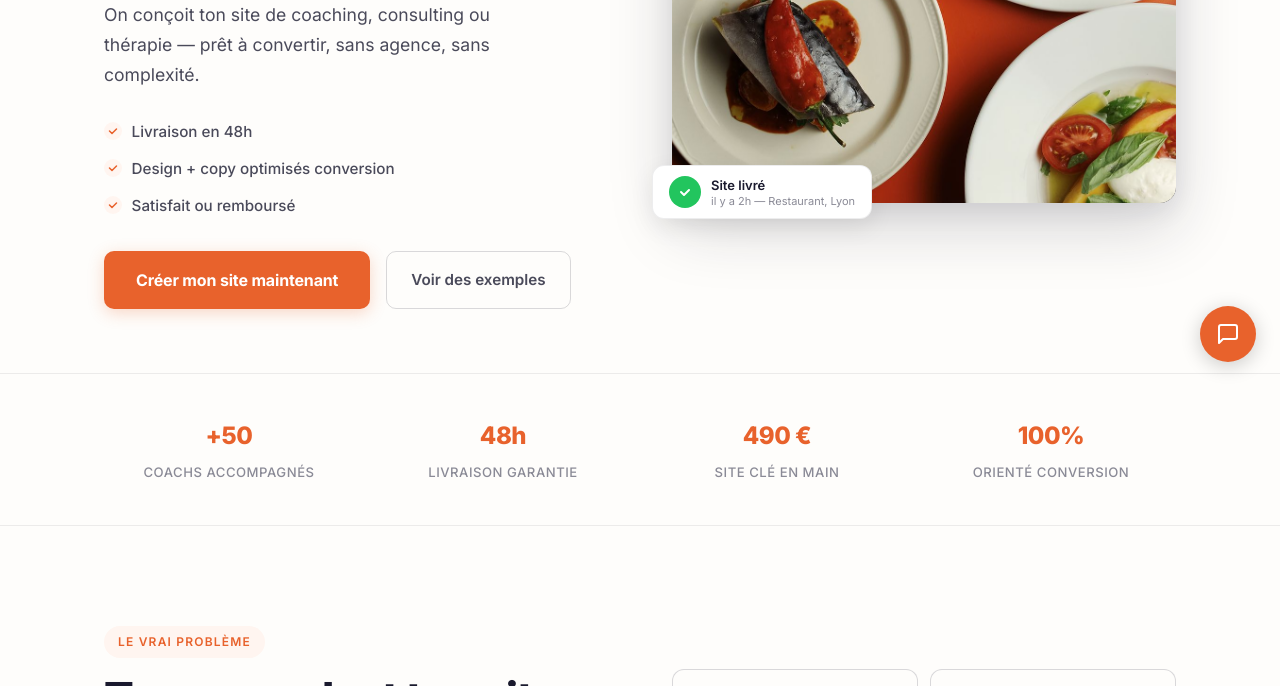
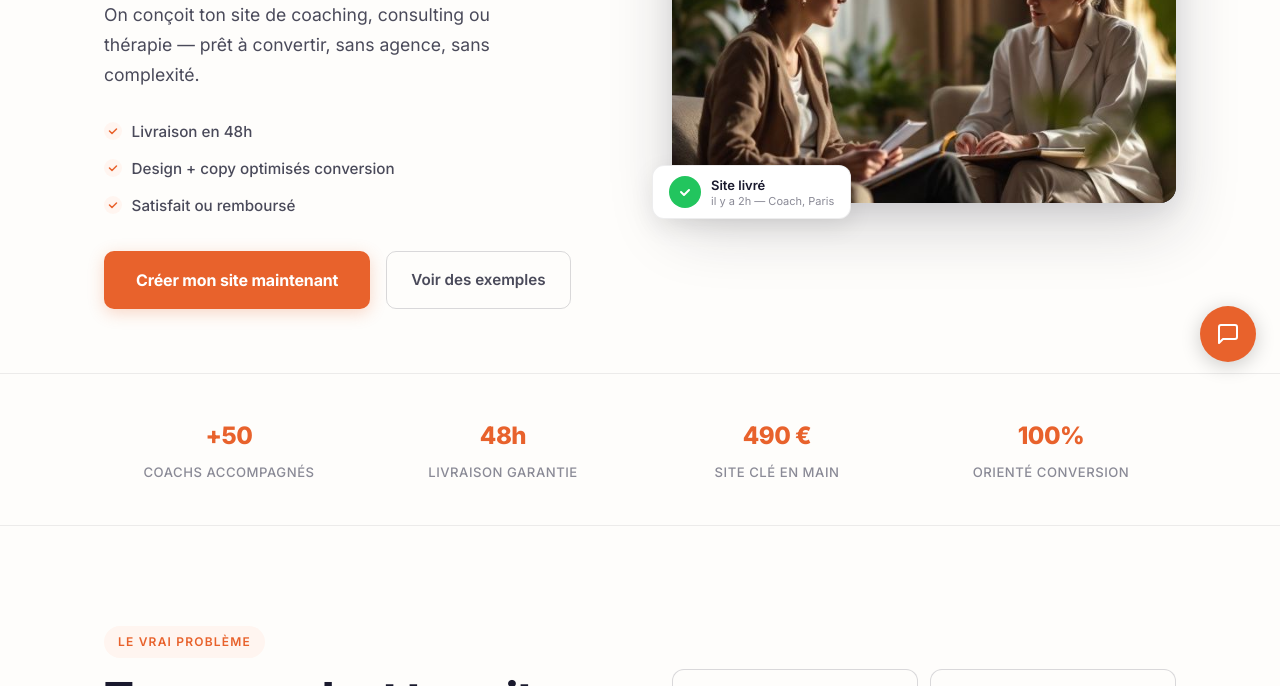
Before and after one commit to claudebestie/lancio, an Astro site: page / in a window 1280 px wide. Shown: the part 414-1100 px from the top of the page. Built offline with nearby package versions, Linux system fonts and the light colour scheme; Astro itself is replaced by a stand-in of ours.

Commit message:
fix: remplace photo restaurant par photo coaching dans le hero
Co-Authored-By: Claude Opus 4.6 (1M context) <noreply@anthropic.com>

```diff
--- a/src/components/Hero.astro
+++ b/src/components/Hero.astro
@@ -44,7 +44,7 @@
           <span class="mockup-url">votre-site.fr</span>
         </div>
         <div class="mockup-screen">
-          <img src="/secteurs/restaurant3.jpg" alt="Exemple de site professionnel livré par Lancio" loading="eager" width="600" height="375" />
+          <img src="/secteurs/58d0060c6bdd456d3ecb3150614ae176.jpg" alt="Exemple de site de coach livré par Lancio" loading="eager" width="600" height="375" />
         </div>
       </div>
       <div class="hero-float hero-float-1">
@@ -53,7 +53,7 @@
         </span>
         <div>
           <div class="float-title">Site livré</div>
-          <div class="float-sub">il y a 2h — Restaurant, Lyon</div>
+          <div class="float-sub">il y a 2h — Coach, Paris</div>
         </div>
       </div>
       <div class="hero-float hero-float-2">
```
